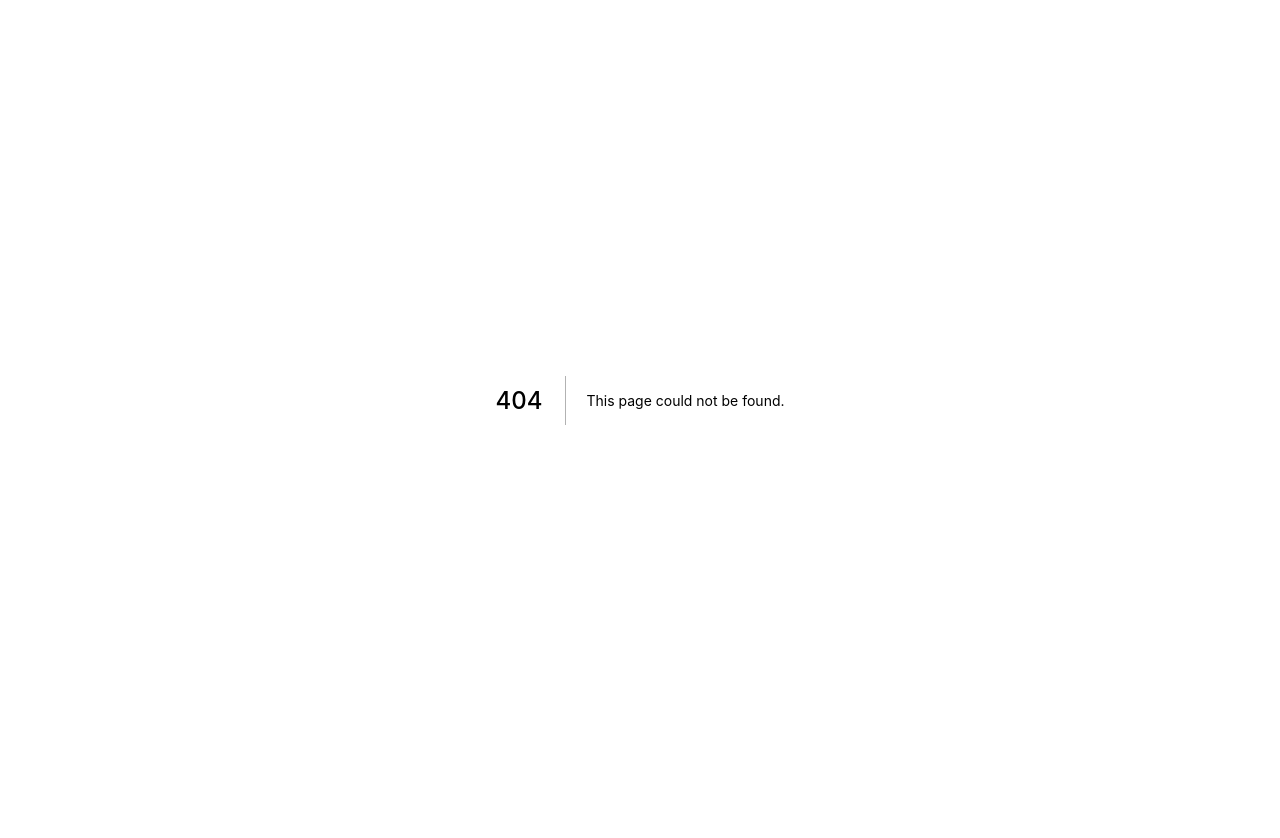
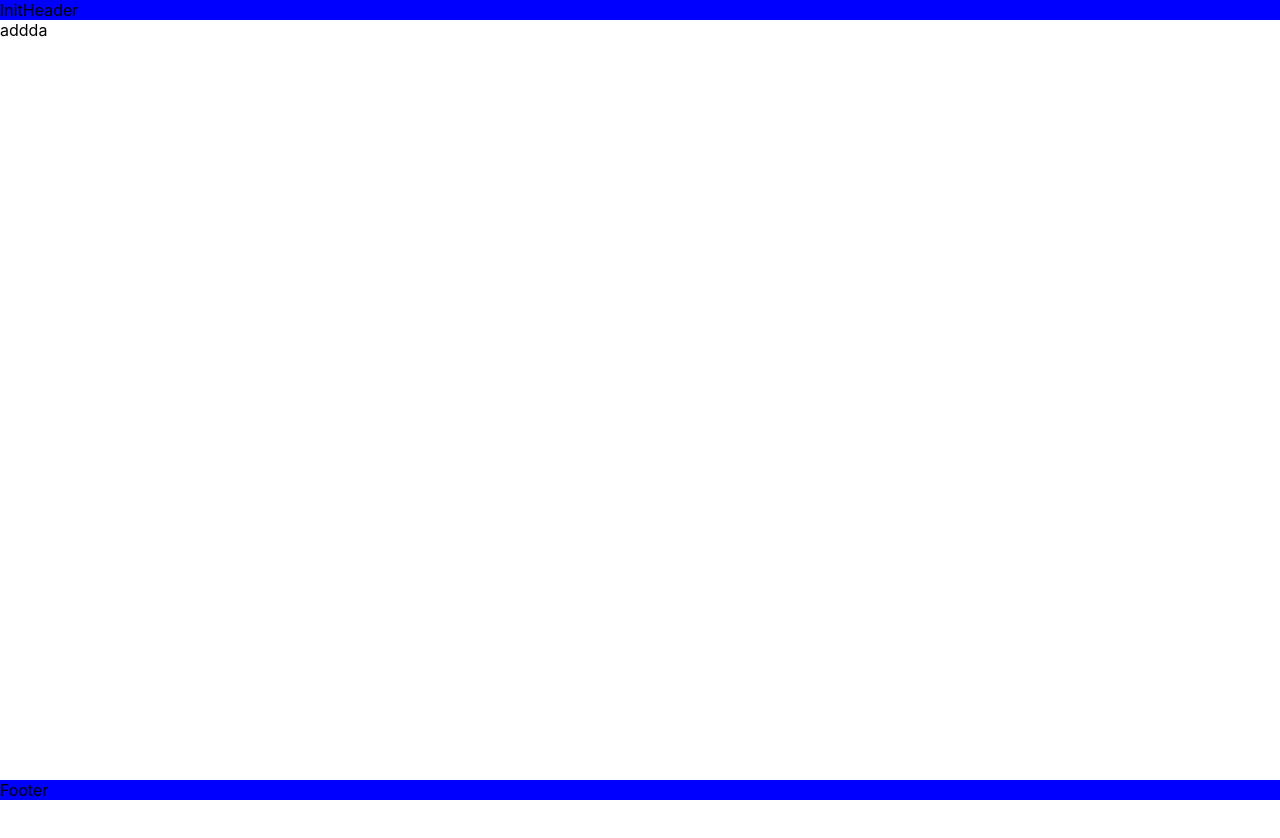
Before and after one commit to Muntari29/mymoviefinder, a Next.js app: page /abc in a window 1280 px wide. Before the commit this address had no page. Shown: the top 838 px of the page. Before the commit the page ends 800 px from the top, so only its background shows below. Built offline with nearby package versions, Linux system fonts and the light colour scheme.

Commit message:
feat: 헤더, 푸터 레이아웃 컴포넌트 초기 레이아웃 설정

```diff
--- /dev/null
+++ b/components/Footer/index.module.scss
@@ -0,0 +1,6 @@
+.navbar {
+  position: fixed;
+  bottom: 0;
+  width: 100%;
+  background-color: blue;
+}
--- /dev/null
+++ b/components/Footer/index.tsx
@@ -0,0 +1,7 @@
+import style from './index.module.scss';
+
+const Footer = () => {
+  return <footer className={style.navbar}>Footer</footer>;
+};
+
+export default Footer;
--- /dev/null
+++ b/components/Header/index.module.scss
@@ -0,0 +1,6 @@
+.navbar {
+  position: sticky;
+  top: 0;
+  width: 100%;
+  background-color: blue;
+}
--- /dev/null
+++ b/components/Header/index.tsx
@@ -0,0 +1,7 @@
+import style from './index.module.scss';
+
+const Header = () => {
+  return <header className={style.navbar}>InitHeader</header>;
+};
+
+export default Header;
--- /dev/null
+++ b/components/Layout/index.module.scss
@@ -0,0 +1,5 @@
+$primary-color: #ff0000;
+
+:export {
+  primaryColor: $primary-color;
+}
--- /dev/null
+++ b/components/Layout/index.tsx
@@ -0,0 +1,15 @@
+import style from './index.module.scss';
+import Header from '../Header';
+import Footer from '../Footer';
+
+const Layout = () => {
+  return (
+    <>
+      <Header />
+      <div style={{ height: '99999px' }}>addda</div>
+      <Footer />
+    </>
+  );
+};
+
+export default Layout;
--- /dev/null
+++ b/pages/abc.tsx
@@ -0,0 +1,7 @@
+import Layout from '../components/Layout';
+
+const abc = () => {
+  return <Layout />;
+};
+
+export default abc;
--- /dev/null
+++ b/styles/variables.module.scss
@@ -0,0 +1,5 @@
+$primary-color: #ff2600;
+
+:export {
+  primaryColor: $primary-color;
+}
```
Also changed, not shown: pages/index.tsx (+7 -7 lines).
